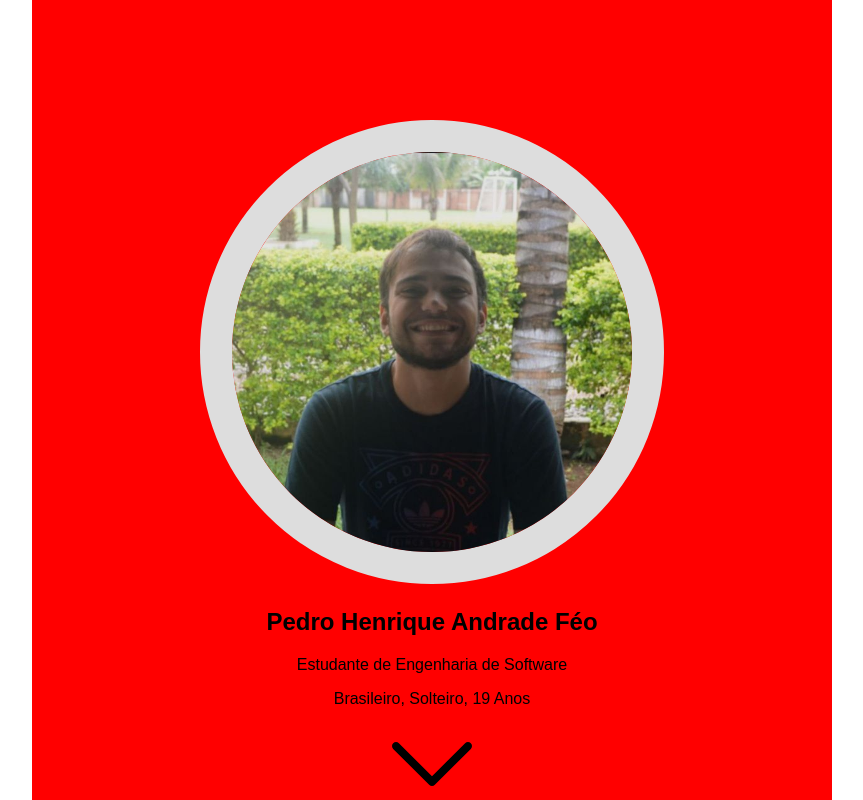
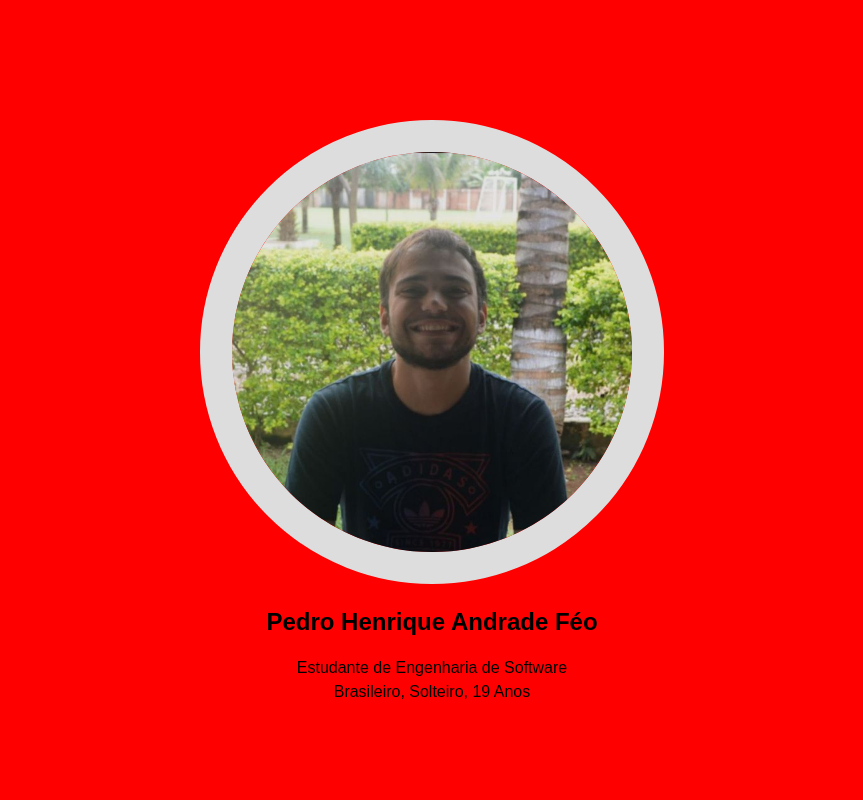
Before and after one commit to Phe0/React, a React (Create React App) app in the folder curriculum/: page / in a window 1280 px wide. Shown: the top 800 px of the page, without its empty margins (208-1071 px from the left). Built offline with nearby package versions, Linux system fonts and the light colour scheme.

Commit message:
Small changes do Presentation css

```diff
--- a/curriculum/src/Components/Presentation.js
+++ b/curriculum/src/Components/Presentation.js
@@ -8,8 +8,9 @@ class Presentation extends Component {
       <div className="Presentation">
         <img className="foto" src={require('../img/Pedro.jpg')} alt="Foto Pedro" />
         <h2 className="nome" >Pedro Henrique Andrade Féo</h2>
-        <p className="resumo" >Estudante de Engenharia de Software</p>
-        <p className="resumo" >Brasileiro, Solteiro, 19 Anos</p>
+        <p className="resumo" >Estudante de Engenharia de Software<br></br>
+        Brasileiro, Solteiro, 19 Anos
+        </p>
         <img className="seta" src={require('../img/seta.svg')} alt="Seta"/>
       </div>
     );
--- a/curriculum/src/stylesheet/Presentation.css
+++ b/curriculum/src/stylesheet/Presentation.css
@@ -1,5 +1,4 @@
 .Presentation {
-    width: 50em;
     text-align: center;
     margin: auto;
     height: 100vh;
@@ -19,3 +18,8 @@
     width: 5em;
     transform: rotate(90deg);
 }
+
+.resumo{
+    line-height: 1.5;
+    padding-bottom: 10vh;
+}
```
